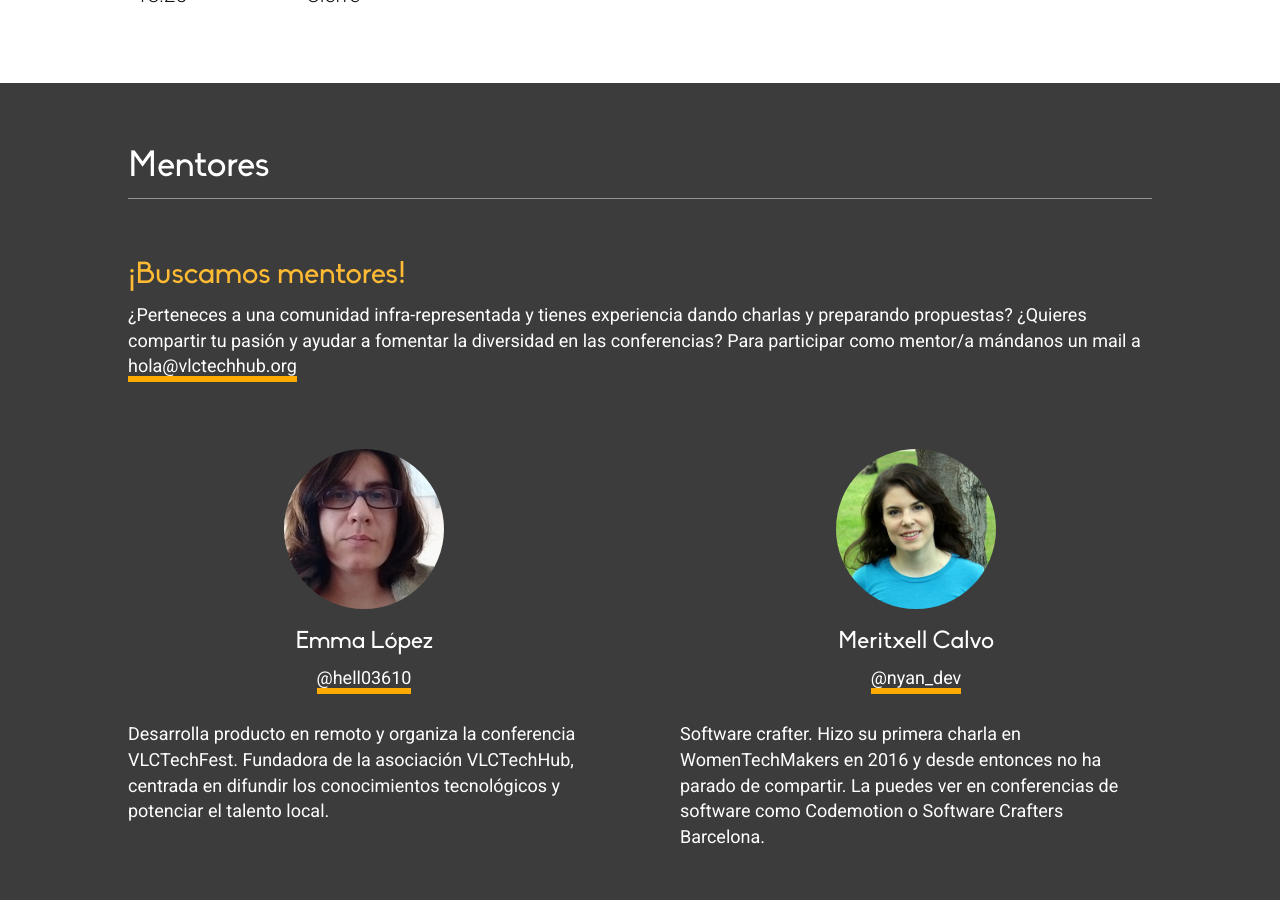
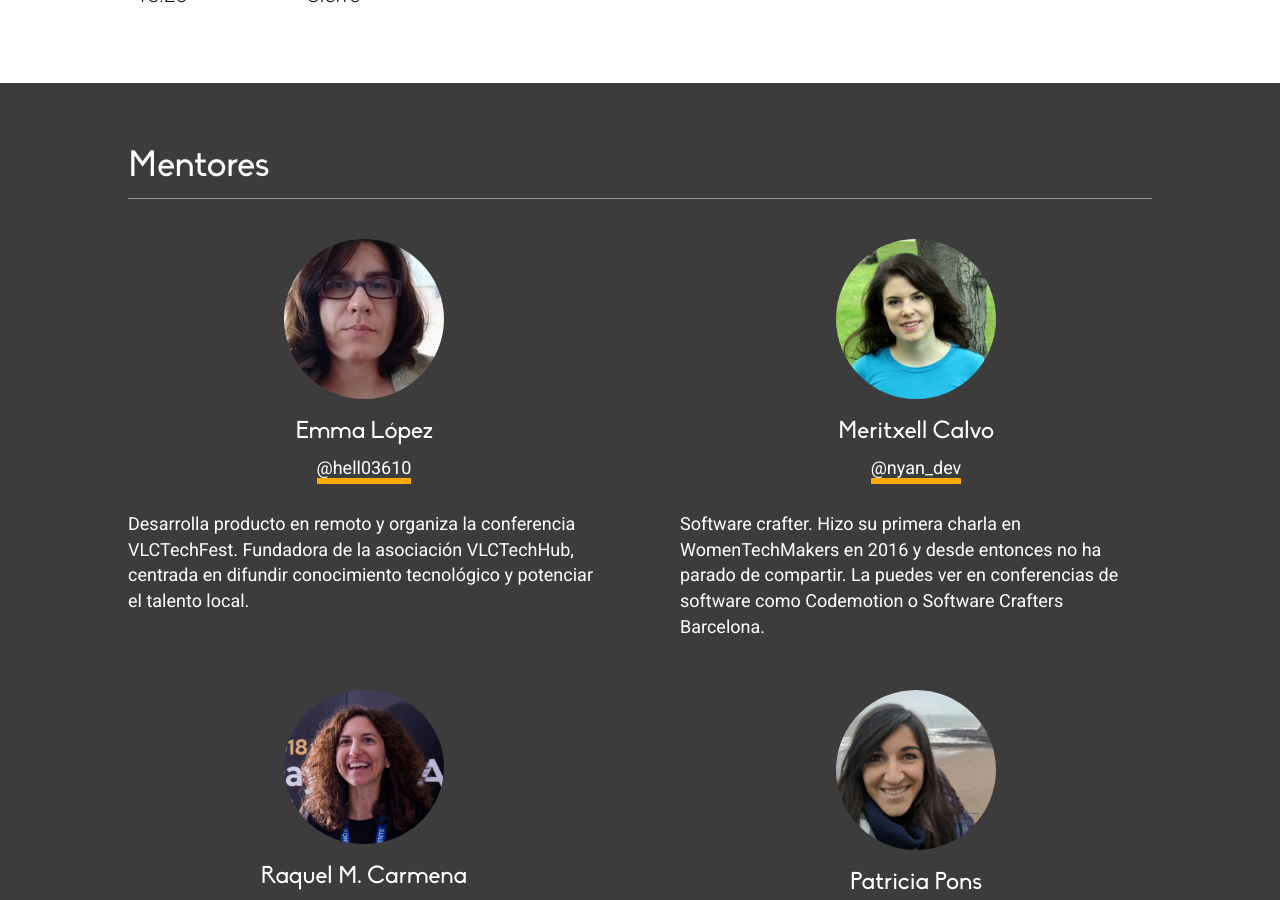
Before and after one commit to VLCTechHub/globaldiversitycfpday, a Jekyll site: the page built from index.html, in a window 1280 px wide and 900 px high, scrolled down 2047 px. Built offline with Jekyll 4.4.1, drawn with Linux system fonts in a browser that asks for light colours; nearby versions of some CDN libraries.

Commit message:
Remove call for mentors

```diff
--- a/_data/speakers.yaml
+++ b/_data/speakers.yaml
@@ -1,6 +1,6 @@
 - name: Emma López
   avatar: /assets/images/Emma.jpeg
-  bio: Desarrolla producto en remoto y organiza la conferencia VLCTechFest. Fundadora de la asociación VLCTechHub, centrada en difundir los conocimientos tecnológicos y potenciar el talento local.
+  bio: Desarrolla producto en remoto y organiza la conferencia VLCTechFest. Fundadora de la asociación VLCTechHub, centrada en difundir conocimiento tecnológico y potenciar el talento local.
   twitter: hell03610
 
 - name: Meritxell Calvo
--- a/_includes/sections/speakers.html
+++ b/_includes/sections/speakers.html
@@ -4,11 +4,6 @@
       Mentores
     </h1>
     <hr>
-    <h2 class="ask-for-mentors">¡Buscamos mentores!</h2>
-    <p>¿Perteneces a una comunidad infra-representada y tienes experiencia dando charlas y preparando propuestas? ¿Quieres compartir tu pasión y ayudar a fomentar la diversidad en las conferencias? Para participar como mentor/a mándanos un mail a <a href="mailto:hola@vlctechhub.org">hola@vlctechhub.org</a></p>
-    <br>
-    <br>
-    <br>
     <div class="speakers">
       {% for speaker in site.data.speakers %}
       <div class="speaker">
```
